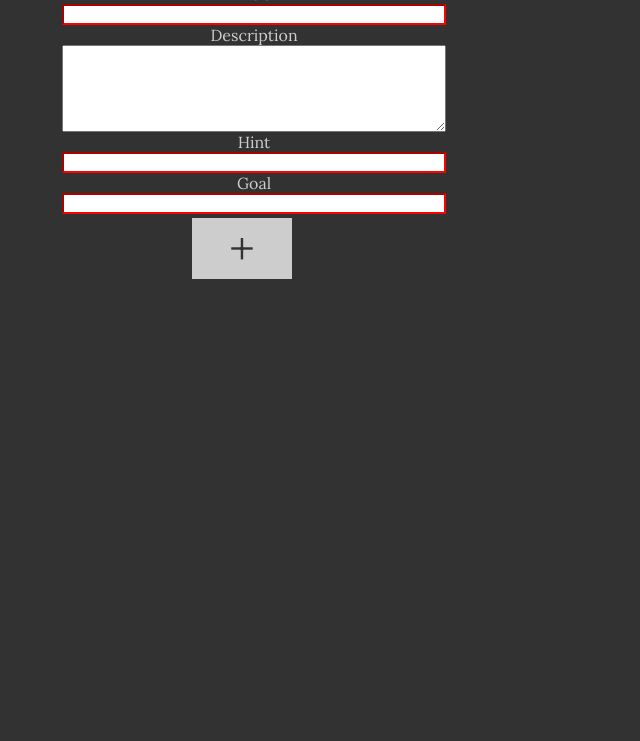
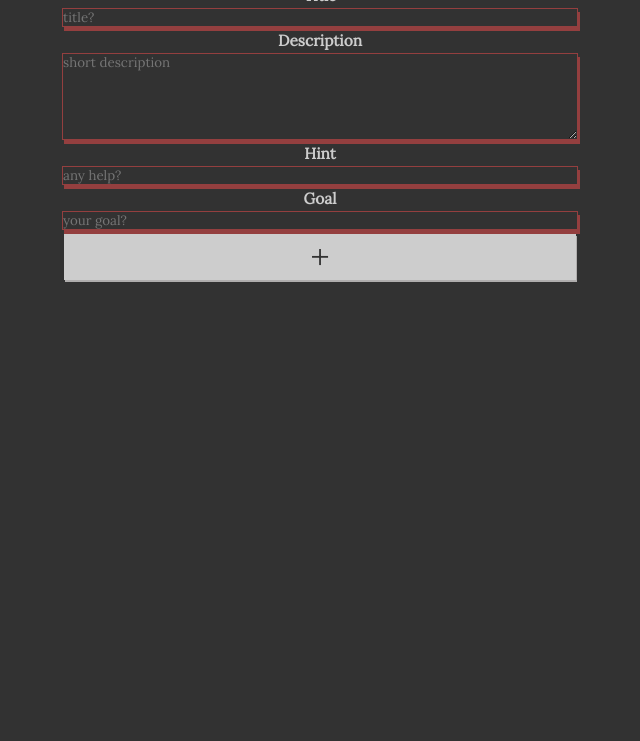
Before and after one commit to GrozniyDave/toDoDatabase, a plain HTML site: page index.html in a window 1280 px wide. Shown: the part 59-800 px from the top of the page, without its empty margins (452-1092 px from the left). Drawn offline with Linux system fonts and the light colour scheme; no server answers.

Commit message:
box shadowing,plus button need reworking tho

```diff
--- a/index.html
+++ b/index.html
@@ -9,7 +9,7 @@
   </head>
   <body>
     <form class="list width">
-      <h1>The ultimate "to do" list</h1>
+      <h1>The Ultimate List</h1>
       <!-- title -->
       <label for="title">Title</label>
       <input
@@ -19,6 +19,7 @@
         required
         minlength="3"
         maxlength="50"
+        placeholder="title?"
       />
       <!-- description -->
       <label for="description">Description</label
@@ -29,14 +30,29 @@
         id="description"
         name="description"
         required
-        minlength="10"
+        minlength="1"
+        placeholder="short description"
       ></textarea>
       <!-- hint -->
       <label for="hint">Hint</label>
-      <input type="text" id="hint" name="hint" required minlength="1" />
+      <input
+        type="text"
+        id="hint"
+        name="hint"
+        required
+        minlength="1"
+        placeholder="any help?"
+      />
       <!-- goal -->
       <label for="goal">Goal</label>
-      <input type="text" id="goal" name="goal" required minlength="10" />
+      <input
+        type="text"
+        id="goal"
+        name="goal"
+        required
+        minlength="10"
+        placeholder="your goal?"
+      />
       <!-- SUBMIT BUTTON -->
       <button type="submit" name="submit" id="submitting">&#x2b;</button>
     </form>
--- a/style.css
+++ b/style.css
@@ -8,9 +8,10 @@
 html {
   background-color: #323232;
   color: #cdcdcd;
+  font-size: calc(16px + 6 * ((20vw - 320px) / 680));
 }
 .width {
-  max-width: calc(30vw);
+  max-width: calc(40vw);
   margin: 2px;
 }
 .list {
@@ -25,7 +26,6 @@ html {
   color: white;
   padding: 15px 32px;
   text-align: center;
-  text-decoration: none;
   display: inline-block;
   font-size: 16px;
   margin: 4px 2px;
@@ -34,13 +34,40 @@ html {
 button {
   cursor: pointer;
 }
+input,
+textarea,
+#submitting {
+  outline: 0;
+  box-shadow: 1px 2px #afadad;
+  background-color: #323232;
+  min-width: 40vw;
+  color: #cdcdcd;
+}
 
+form label {
+  font-weight: bold;
+  margin: 3px;
+}
+
+input:valid,
+textarea:valid {
+  border: 1px solid rgb(99, 145, 68);
+  box-shadow: 1px 2px rgb(99, 145, 68);
+}
+input:valid,
+textarea:invalid {
+  border: 1px solid rgb(148, 63, 63);
+  box-shadow: 2px 4px rgb(148, 63, 63);
+}
 input:valid {
-  border-color: green;
+  border: 1px solid rgb(99, 145, 68);
+  box-shadow: 1px 2px rgb(99, 145, 68);
 }
 input:invalid {
-  border-color: red;
+  border: 1px solid rgb(148, 63, 63);
+  box-shadow: 2px 4px rgb(148, 63, 63);
 }
+
 main {
   display: grid;
   grid-template-columns: 1fr 1fr 1fr 1fr;
@@ -55,12 +82,9 @@ article {
   background-color: #cdcdcd;
   border: none;
   color: #323232;
-  padding: -5px;
   text-align: center;
   text-decoration: none;
   display: inline-block;
-  font-size: 48px;
+  font-size: 36px;
   margin: 4px 2px;
-  max-width: 100px;
-  transform: translateX(10vw);
 }
```
